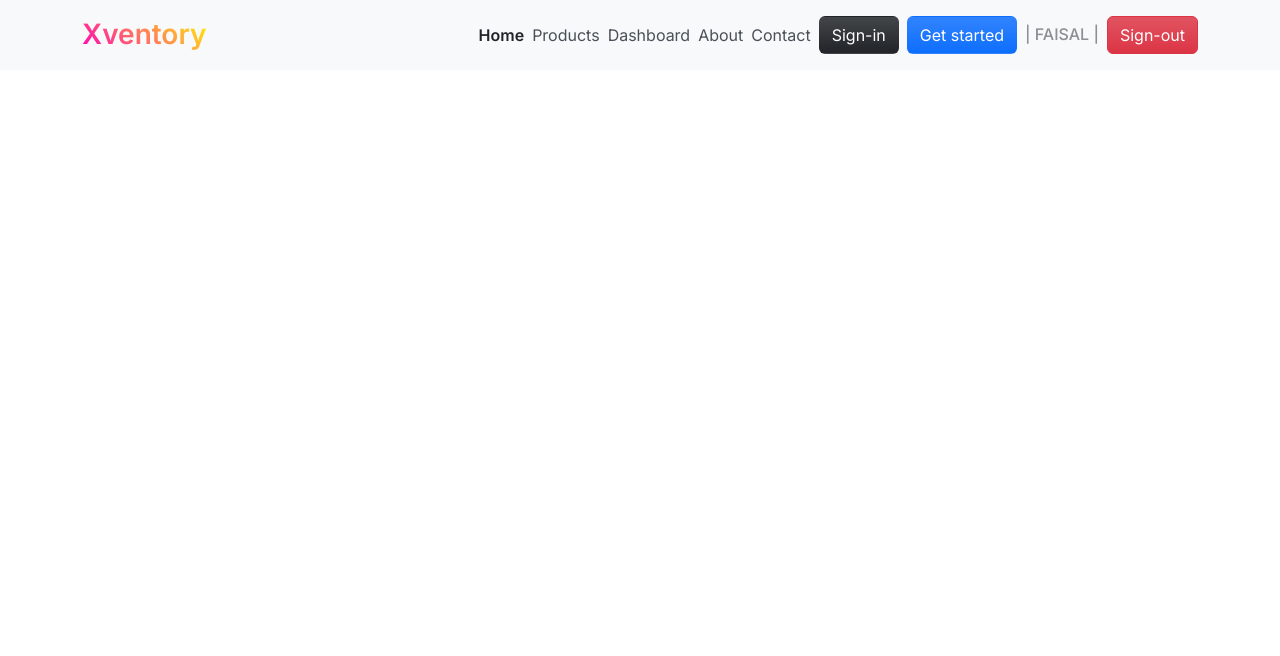
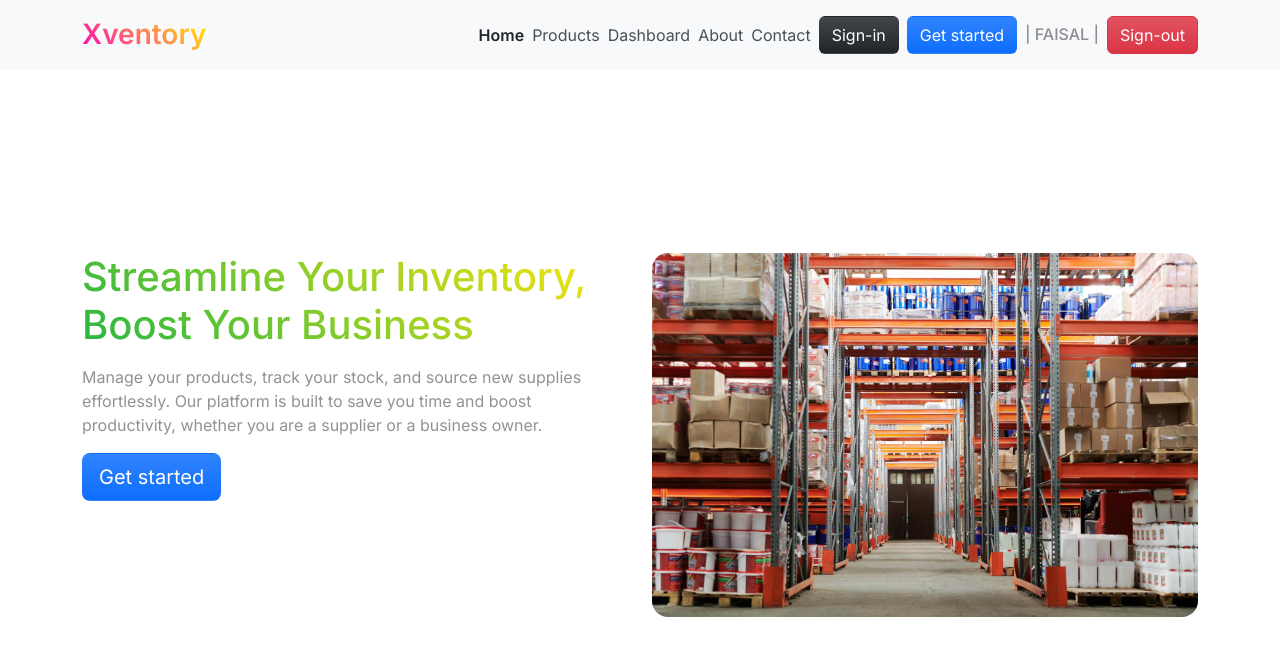
Before and after one commit to faisalchy64/xventory-frontend, a React (Vite) app: page / in a window 1280 px wide. Shown: the top 656 px of the page. Built offline with nearby package versions, Linux system fonts and the light colour scheme.

Commit message:
feat: Created Hero.jsx component and Home.jsx page.

```diff
--- /dev/null
+++ b/src/components/Hero.jsx
@@ -0,0 +1,36 @@
+import { Col, Container, Row, Image } from "react-bootstrap";
+import { Link } from "react-router-dom";
+import hero from "../assets/hero.jpg";
+
+export default function Hero() {
+  return (
+    <Container className="h-screen d-flex align-items-center py-5">
+      <Row className="flex-column-reverse flex-md-row g-4">
+        <Col md={6}>
+          <h1 className="hero-heading my-0">
+            Streamline Your Inventory, Boost Your Business
+          </h1>
+          <p className="text-body-tertiary my-3">
+            Manage your products, track your stock, and source new supplies
+            effortlessly. Our platform is built to save you time and boost
+            productivity, whether you are a supplier or a business owner.
+          </p>
+
+          <Link
+            to="/signup"
+            className="btn btn-lg bg-primary bg-gradient text-white"
+          >
+            Get started
+          </Link>
+        </Col>
+        <Col md={6}>
+          <Image
+            src={hero}
+            alt="Hero image"
+            className="w-100 h-100 object-fit-cover rounded-4"
+          />
+        </Col>
+      </Row>
+    </Container>
+  );
+}
--- a/src/index.css
+++ b/src/index.css
@@ -28,3 +28,14 @@ a {
   text-decoration: none;
   color: #495057;
 }
+
+.h-screen {
+  min-height: calc(100dvh - 69.6px);
+}
+
+.hero-heading {
+  background-image: linear-gradient(220.55deg, #ffe70b 0%, #27b643 100%);
+  background-clip: text;
+  -webkit-background-clip: text;
+  -webkit-text-fill-color: transparent;
+}
--- /dev/null
+++ b/src/pages/Home.jsx
@@ -0,0 +1,9 @@
+import Hero from "../components/Hero";
+
+export default function Home() {
+  return (
+    <>
+      <Hero />
+    </>
+  );
+}
```
Also changed, not shown: src/router.jsx (+8 -1 lines), src/assets/hero.jpg (added).
